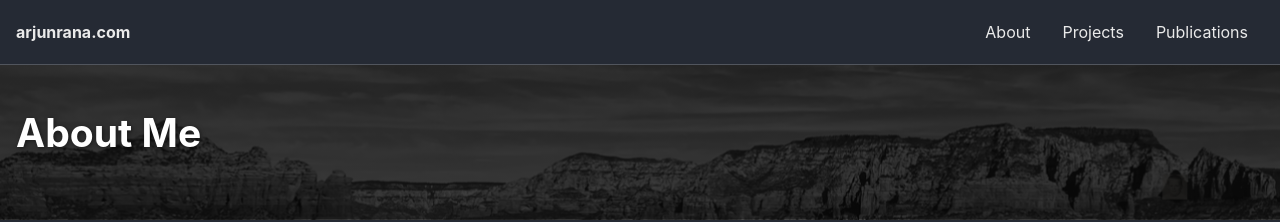
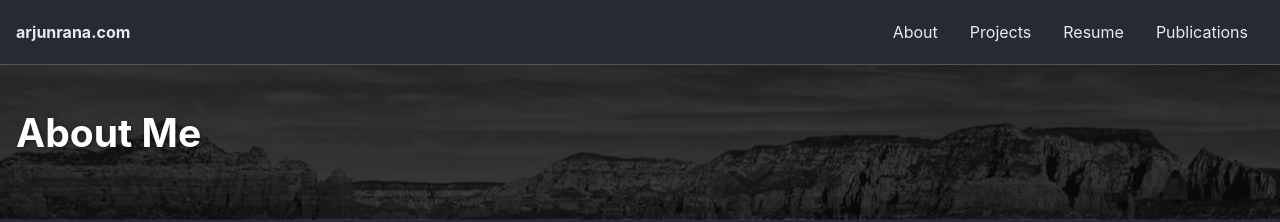
Before and after one commit to arana89/arana89.github.io, a Jekyll site: the page built from _pages/about.md, in a window 1280 px wide. Shown: the top 222 px of the page. Built offline with Jekyll 4.4.1, drawn with Linux system fonts in a browser that asks for light colours; cached includes are drawn as plain includes.

Commit message:
added resume

```diff
--- a/_data/navigation.yml
+++ b/_data/navigation.yml
@@ -4,5 +4,7 @@ main:
     url: /
   - title: "Projects"
     url: /projects/
+  - title: "Resume"
+    url: /arjun_rana.pdf
   - title: "Publications"
     url: https://scholar.google.com/citations?hl=en&user=48vmZ5IAAAAJ
```
Also changed, not shown: 1 other file.
